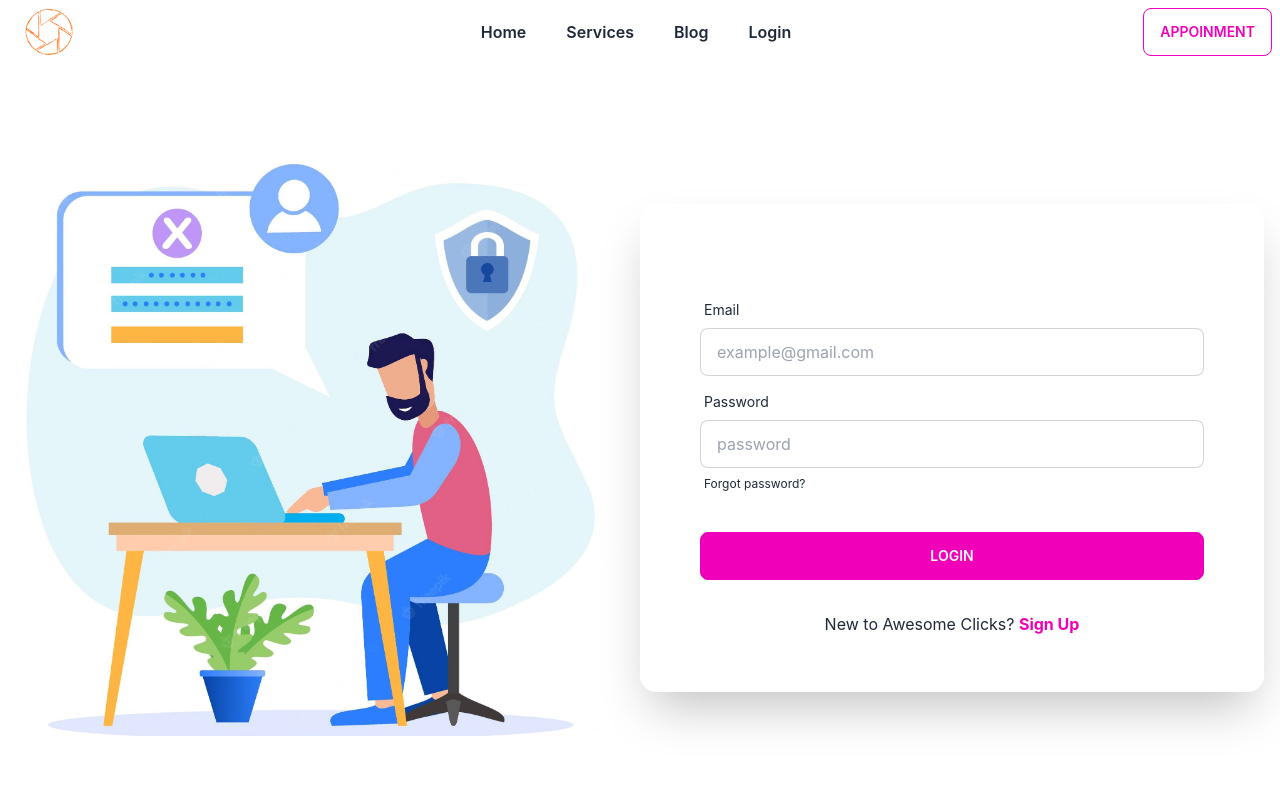
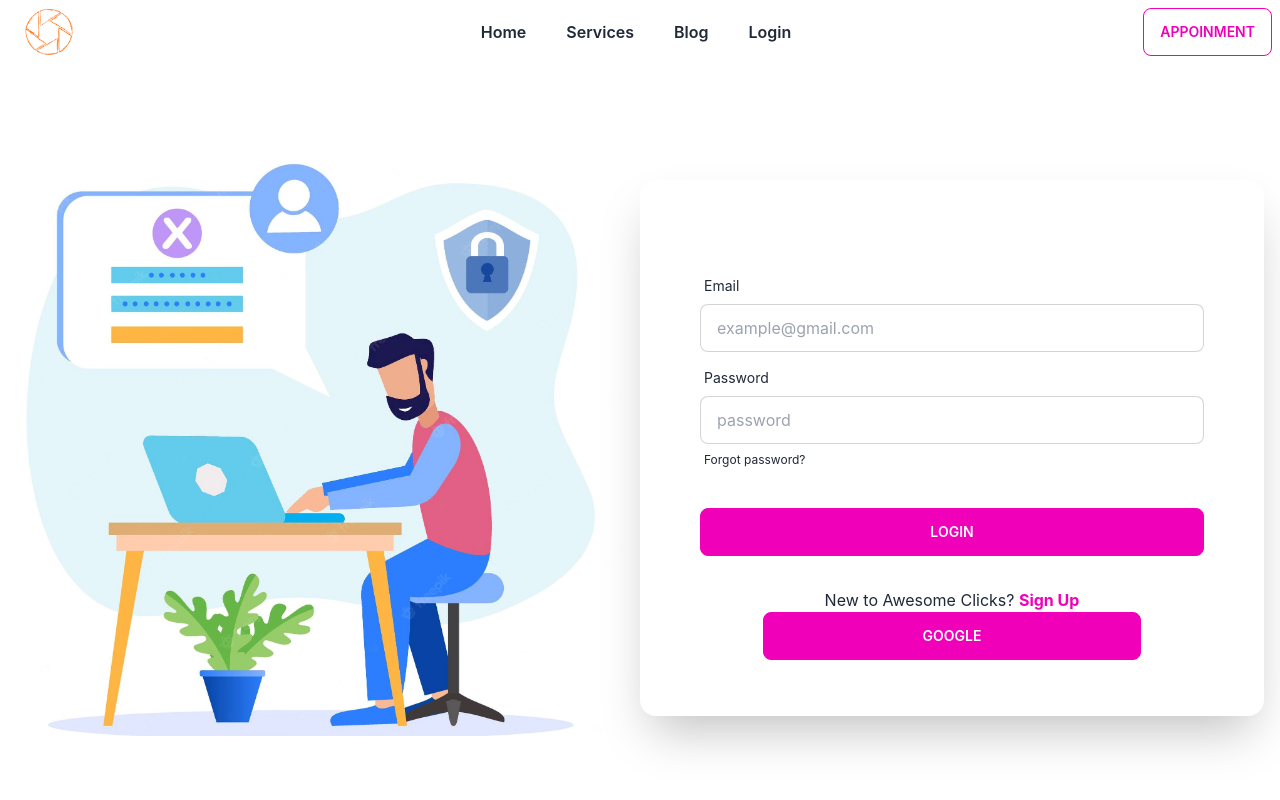
Before and after one commit to Rabbe10581/awesome-clicks-client, a React (Create React App) app: page /login in a window 1280 px wide. Shown: the top 800 px of the page. Built offline with nearby package versions, Linux system fonts and the light colour scheme; no server answers.

Commit message:
Google Sign In added

```diff
--- a/src/Pages/Login/Login.js
+++ b/src/Pages/Login/Login.js
@@ -2,6 +2,7 @@
 import { AuthContext } from '../../contexts/AuthProvider/AuthProvider';
 import loginImg from "../../Assets/login/login.jpg"
 import { Link } from 'react-router-dom';
+import SocialLogIn from '../Shared/SocialLogIn/SocialLogIn';
 
 const Login = () => {
     const { login } = useContext(AuthContext);
@@ -26,6 +27,7 @@
             <div className="hero-content flex-col lg:flex-row-reverse ">
 
                 <div className="card flex-shrink-0 lg:w-1/2 shadow-2xl bg-base-100 lg:py-14 lg:px-7">
+                    <div>
                         <form onSubmit={handleLogIn} className="card-body">
                             <div className="form-control">
                                 <label className="label">
@@ -47,6 +49,9 @@
                             </div>
                         </form>
                         <p className='text-center'>New to Awesome Clicks? <Link className='text-secondary font-bold' to="/signup">Sign Up</Link></p>
+                        <SocialLogIn></SocialLogIn>
+                    </div>
+
                 </div>
                 <div className="text-center lg:w-1/2 lg:text-left">
                     <img className='w-full' src={loginImg} alt="" />
--- /dev/null
+++ b/src/Pages/Shared/SocialLogIn/SocialLogIn.js
@@ -0,0 +1,25 @@
+import React, { useContext } from 'react';
+import { AuthContext } from '../../../contexts/AuthProvider/AuthProvider';
+
+const SocialLogIn = () => {
+    const { googleSignIn } = useContext(AuthContext);
+
+    const handleGoogleSignIn = () => {
+        googleSignIn()
+            .then(result => {
+                const user = result.user;
+                console.log(user);
+            })
+            .catch(err => console.error(err));
+    }
+    return (
+        <div>
+            {/* <p className='text-center'><small>Social Login</small></p> */}
+            <p className='text-center'>
+                <button onClick={handleGoogleSignIn} className="btn btn-secondary w-2/3">Google</button>
+            </p>
+        </div>
+    );
+};
+
+export default SocialLogIn;
--- a/src/contexts/AuthProvider/AuthProvider.js
+++ b/src/contexts/AuthProvider/AuthProvider.js
@@ -1,10 +1,11 @@
 import React, { createContext, useEffect, useState } from 'react';
-import { createUserWithEmailAndPassword, getAuth, onAuthStateChanged, signInWithEmailAndPassword, signOut } from 'firebase/auth';
+import { createUserWithEmailAndPassword, getAuth, GoogleAuthProvider, onAuthStateChanged, signInWithEmailAndPassword, signInWithPopup, signOut } from 'firebase/auth';
 import app from '../../firebase/firebase.config'
 
 
 export const AuthContext = createContext();
 const auth = getAuth(app);
+const googleProvider = new GoogleAuthProvider();
 
 const AuthProvider = ({ children }) => {
     const [user, setUser] = useState();
@@ -16,6 +17,9 @@
 
     const login = (email, password) => {
         return signInWithEmailAndPassword(auth, email, password)
+    }
+    const googleSignIn = () => {
+        return signInWithPopup(auth, googleProvider);
     }
 
     const logOut = () => {
@@ -39,6 +43,7 @@
         loading,
         createUser,
         login,
+        googleSignIn,
         logOut
 
     }
```
Lines whose indentation alone changed are shown as unchanged.
